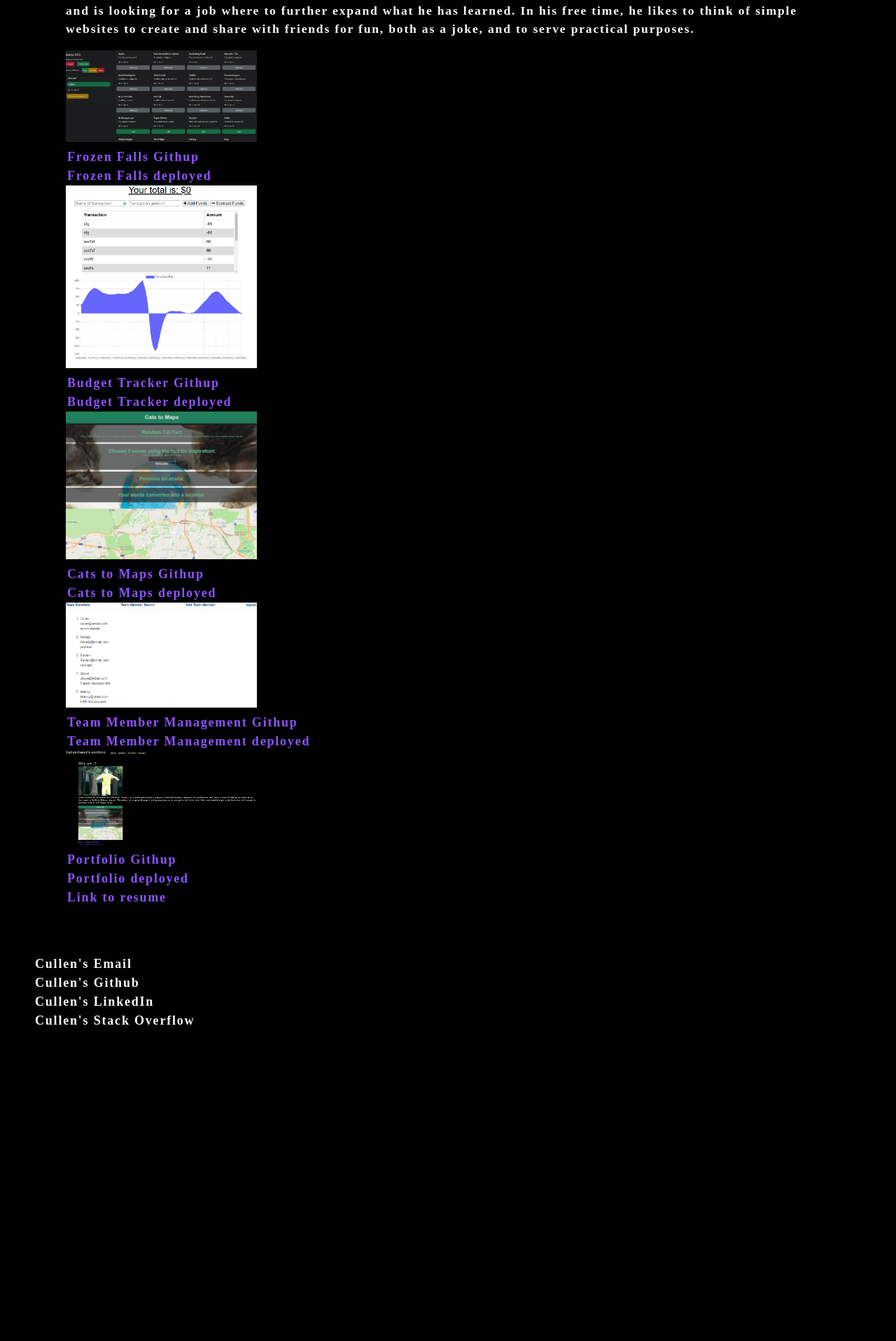
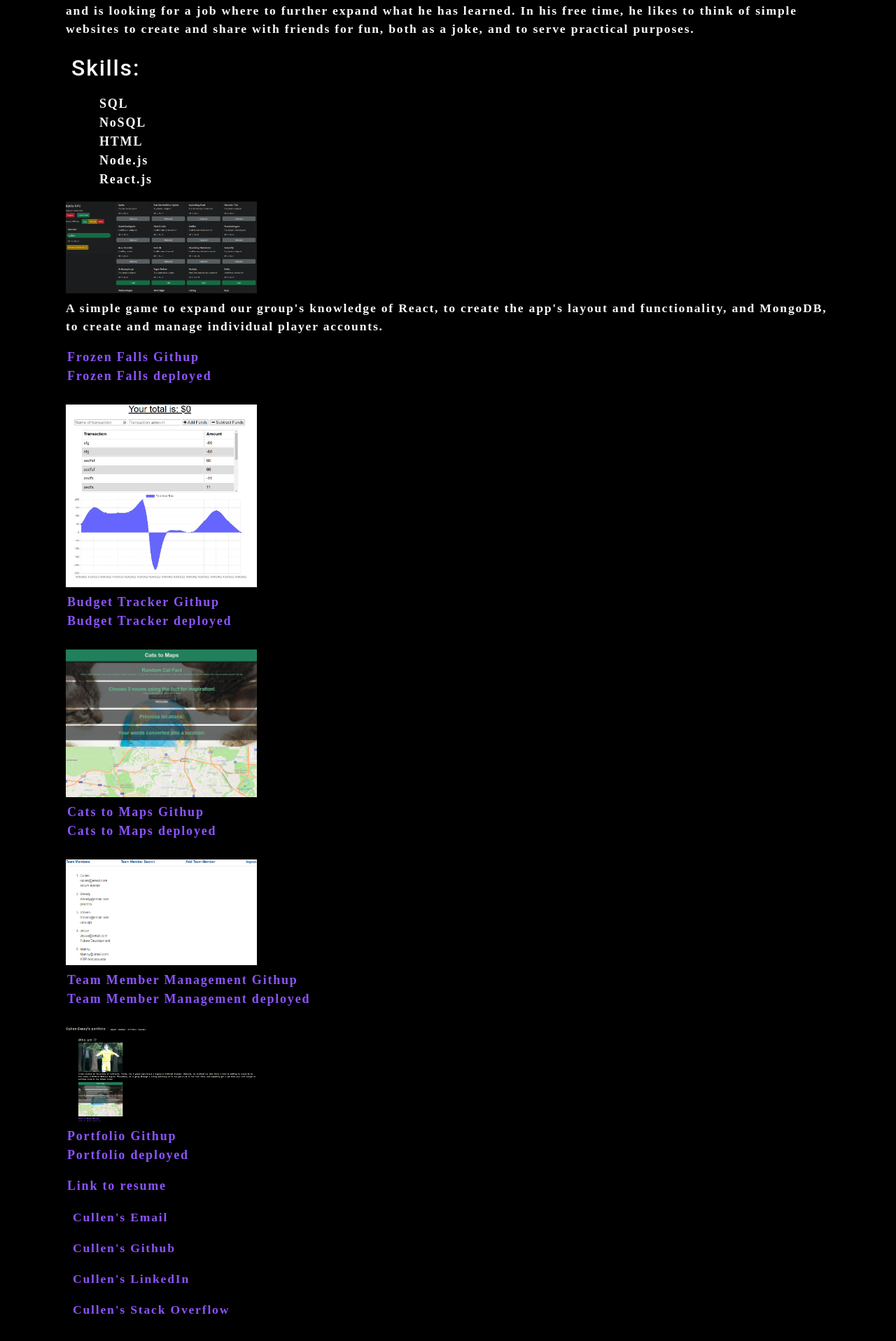
Before and after one commit to TheAltoidian/react-portfolio, a React (Create React App) app: page / in a window 1280 px wide. Shown: the part 408-2324 px from the top of the page at 70% size. Before the commit the page ends 1898 px from the top, so only its background shows below. Built offline with nearby package versions, Linux system fonts and the light colour scheme.

Commit message:
updating messages

```diff
--- a/src/App.js
+++ b/src/App.js
@@ -5,14 +5,16 @@ import Nav from './components/Nav';
 import Contact from './components/Contact'
 import Portfolio from './components/Portfolio';
 import Resume from './components/Resume';
-import Footer from './components/Footer';
+import Skills from './components/Skills';
+// import Footer from './components/Footer';
 
 function App() {
   const [categories] = useState([
     { name: 'About' },
-    { name: 'Contact' },
+    { name: 'Skills' },
     { name: 'Portfolio' },
-    { name: 'Resume' }
+    { name: 'Resume' },
+    { name: 'Contact' }
   ]);
   const [currentCategory, setCurrentCategory] = useState(categories[0]);
 
@@ -26,13 +28,16 @@ function App() {
       <main>
         <div>
           <About></About>
+          <Skills></Skills>
           <Portfolio></Portfolio>
-          {/* <Contact></Contact> */}
+          <p></p>
           <Resume></Resume>
+          <p></p>
+          <Contact></Contact>
         </div>
       </main>
       <div>
-        <Footer></Footer>
+        {/* <Footer></Footer> */}
       </div>
     </div>
   );
--- a/src/components/Contact/index.js
+++ b/src/components/Contact/index.js
@@ -63,4 +63,28 @@ function ContactForm() {
     );
 }
 
-export default ContactForm;
+function Contact() {
+    return (
+        <div id="Contact" className="flex-row px-1">
+            <nav>
+                <div className="navActive">
+
+                    <p>
+                        <a href="mailto: cullenjcasey@gmail.com">Cullen's Email</a>
+                    </p>
+                    <p>
+                        <a href="https://github.com/TheAltoidian">Cullen's Github</a>
+                    </p>
+                    <p>
+                        <a href="https://www.linkedin.com/in/cullen-casey-096b9137/">Cullen's LinkedIn</a>
+                    </p>
+                    <p>
+                        <a href="https://stackoverflow.com/users/17547801/altoidian">Cullen's Stack Overflow</a>
+                    </p>
+                </div>
+            </nav>
+        </div>
+    )
+}
+
+export default Contact;
--- a/src/components/Footer/index.js
+++ b/src/components/Footer/index.js
@@ -1,8 +1,8 @@
 import React from "react";
 
-function Footer() {
+function Contact() {
     return (
-        <footer className="flex-row px-1">
+        <div className="flex-row px-1">
             <nav>
                 <ul className="navActive">
 
@@ -20,8 +20,8 @@ function Footer() {
                     </li>
                 </ul>
             </nav>
-        </footer>
+        </div>
     )
 }
 
-export default Footer;
+export default Contact;
--- a/src/components/Portfolio/index.js
+++ b/src/components/Portfolio/index.js
@@ -12,11 +12,14 @@ function Portfolio() {
             <div>
                 <img src={rpgGame} style={{ width: "25%" }} alt="Frozen Falls" />
                 <br></br>
+                <p>A simple game to expand our group's knowledge of React, to create the app's
+                    layout and functionality, and MongoDB, to create and manage individual player accounts.</p>
                 <a href="https://github.com/smendoza94/rpg-game" target="_blank">Frozen Falls Githup</a>
                 <br></br>
                 <a href="https://frozen-falls-81566.herokuapp.com/" target="_blank">Frozen Falls deployed</a>
             </div>
             <div >
+                <br></br>
                 <img src={budgetTracker} style={{ width: "25%" }} alt="Budget Tracker" />
                 <br></br>
                 <a href="https://github.com/TheAltoidian/budget-tracker" target="_blank">Budget Tracker Githup</a>
@@ -24,6 +27,7 @@ function Portfolio() {
                 <a href="https://powerful-earth-63050.herokuapp.com/" target="_blank">Budget Tracker deployed</a>
             </div>
             <div>
+                <br></br>
                 <img src={catmap} style={{ width: "25%" }} alt="Cats to Maps" />
                 <br></br>
                 <a href="https://github.com/TheAltoidian/Cats-to-Maps" target="_blank">Cats to Maps Githup</a>
@@ -31,6 +35,7 @@ function Portfolio() {
                 <a href="https://thealtoidian.github.io/Cats-to-Maps/" target="_blank">Cats to Maps deployed</a>
             </div>
             <div className="felx-row">
+                <br></br>
                 <img src={teamMember} style={{ width: "25%" }} alt="Team Member Management" />
                 <br></br>
                 <a href="https://github.com/TheAltoidian/Team-Member-Management" target="_blank">Team Member Management Githup</a>
@@ -38,6 +43,7 @@ function Portfolio() {
                 <a href="https://cullen-team-member-manager.herokuapp.com/" target="_blank">Team Member Management deployed</a>
             </div>
             <div className="felx-row">
+                <br></br>
                 <img src={portfolio} style={{ width: "25%" }} alt="Portfolio" />
                 <br></br>
                 <a href="https://github.com/TheAltoidian/react-portfolio" target="_blank">Portfolio Githup</a>
--- /dev/null
+++ b/src/components/Skills/index.js
@@ -0,0 +1,20 @@
+import React from "react";
+
+function Skill() {
+    return (
+        <div id="Skills" className="flex-row px-1">
+            <nav>
+                <h2>Skills:</h2>
+                <ul>
+                    <li>SQL</li>
+                    <li>NoSQL</li>
+                    <li>HTML</li>
+                    <li>Node.js</li>
+                    <li>React.js</li>
+                </ul>
+            </nav>
+        </div>
+    )
+}
+
+export default Skill;
```
